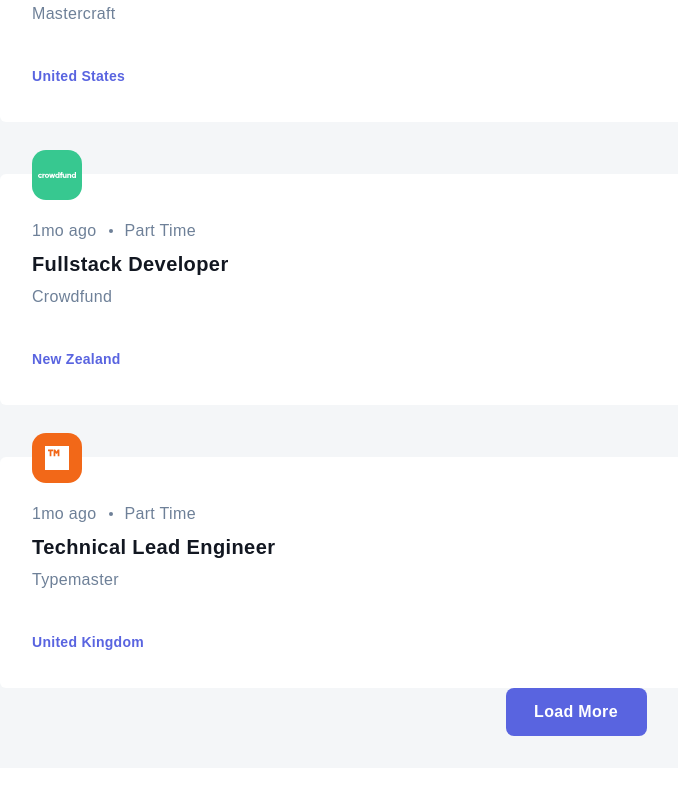
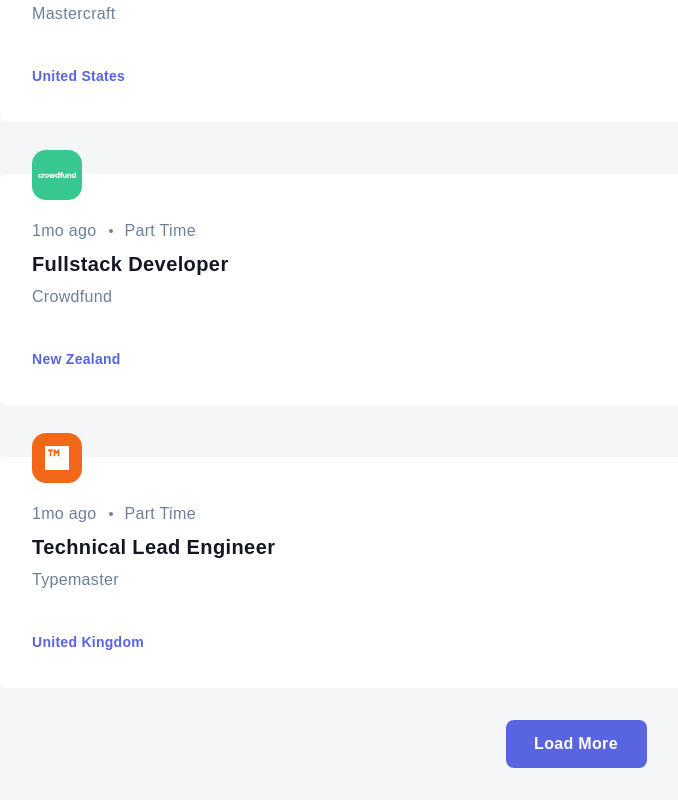
Before and after one commit to yehudz/devjobs-web-app, a Next.js app: page / in a window 1280 px wide. Shown: the part 2916-3716 px from the top of the page, without its empty margins (64-742 px from the left). Before the commit the page ends 3684 px from the top, so only its background shows below. Built offline with nearby package versions, Linux system fonts and the light colour scheme.

Commit message:
fix: Add more space to load more button

```diff
--- a/pages/index.tsx
+++ b/pages/index.tsx
@@ -47,7 +47,7 @@ const Home: NextPage = (props) => {
           flex
           justify-center
           button-container
-          pb-8
+          py-8
         "
       >
         <Button type="primary">Load More</Button>
```
